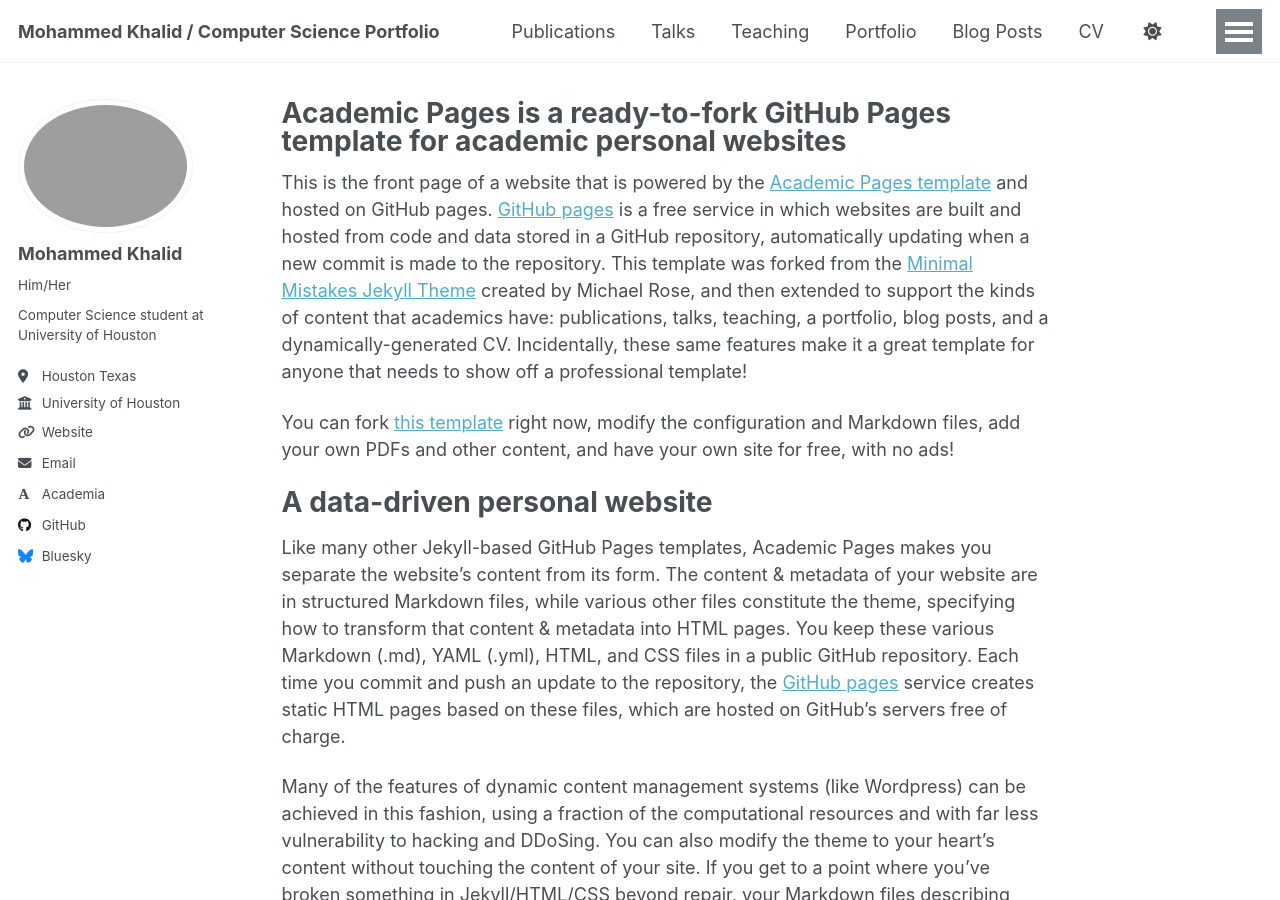
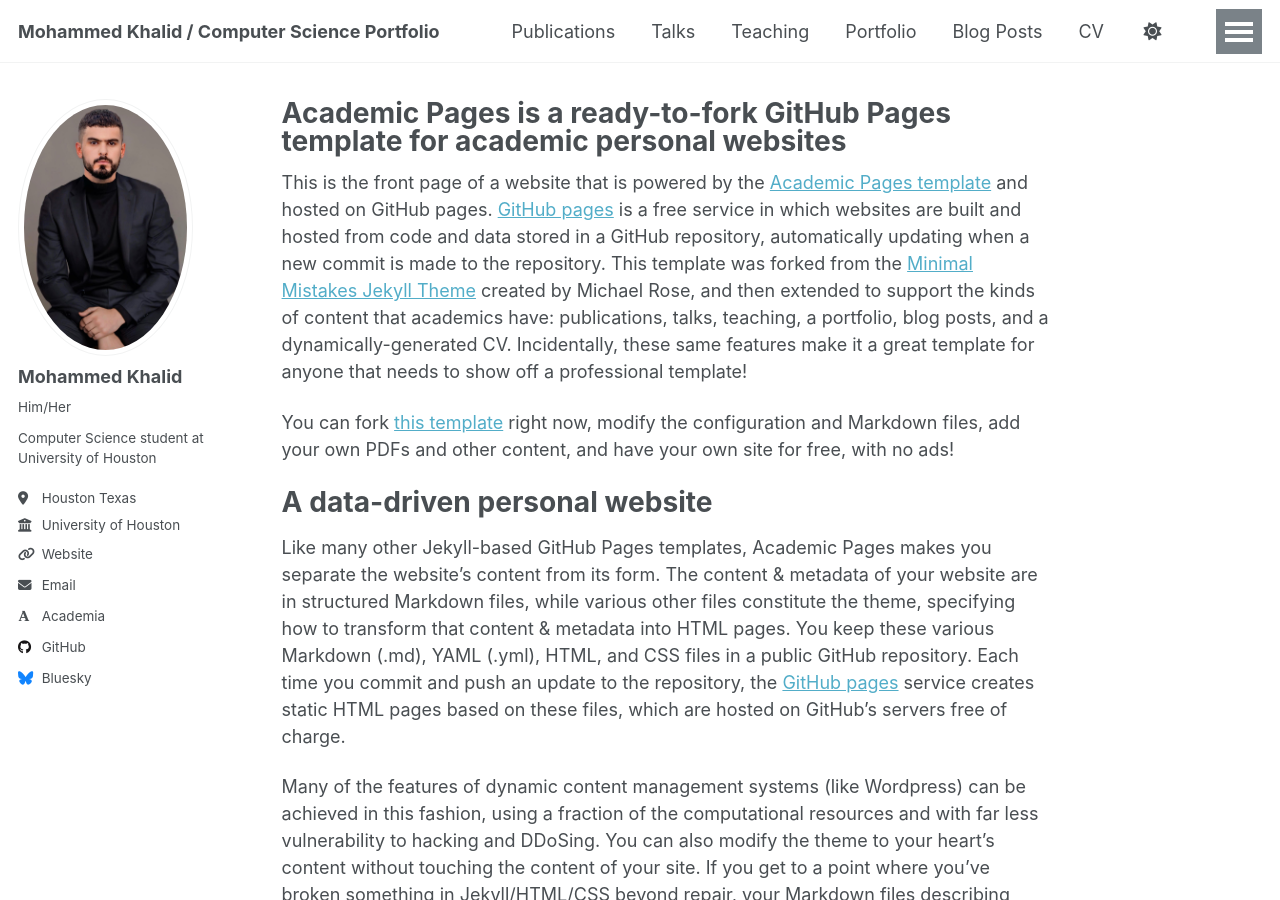
Before and after one commit to moekhalid/moekhalid.github.io, a Jekyll site: the page built from _pages/about.md, in a window 1280 px wide and 900 px high. Built offline with Jekyll 4.4.1, drawn with Linux system fonts in a browser that asks for light colours; some web fonts are replaced; a script that is not in the unit is left out.

Commit message:
Update _config.yml

```diff
--- a/_config.yml
+++ b/_config.yml
@@ -23,7 +23,7 @@ repository               : "moekhalid/moekhalid.github.io"
 #               Additional customization can be done by editing /_includes/author-profile.html
 author:
   # Biographic information
-  avatar           : "IMG_0279 (2).JPG"
+  avatar           : "profile.JPG"
   name             : "Mohammed Khalid"
   pronouns         : "Him/Her"
   bio              : "Computer Science student at University of Houston"
```
